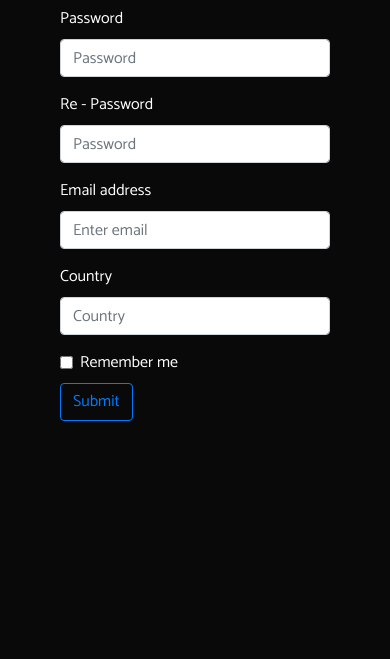
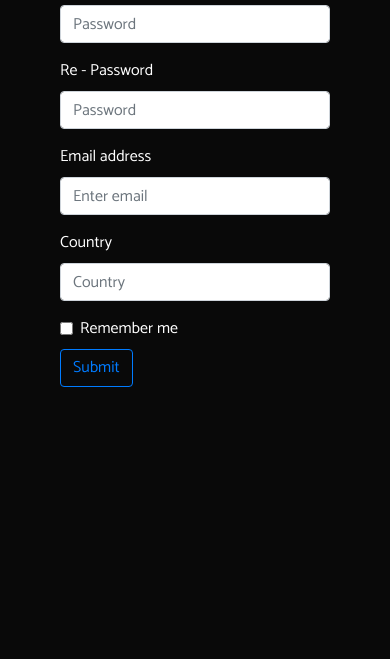
Before and after one commit to lotfazardev/maktabProject_formValidation, a plain HTML site: page index.html in a window 390 px wide. Shown: the part 185-844 px from the top of the page. Drawn offline with nearby package versions, Linux system fonts and the light colour scheme.

Commit message:
fixbug signUp

```diff
--- a/style.css
+++ b/style.css
@@ -89,3 +89,11 @@ strong{
 .yellow{
     color: #E5913A;
 }
+/* media query */
+@media only screen and (max-width: 991px) {
+    body{
+        width: auto !important;
+        height: auto !important;
+        background-color: #090909;
+    }
+}
```
